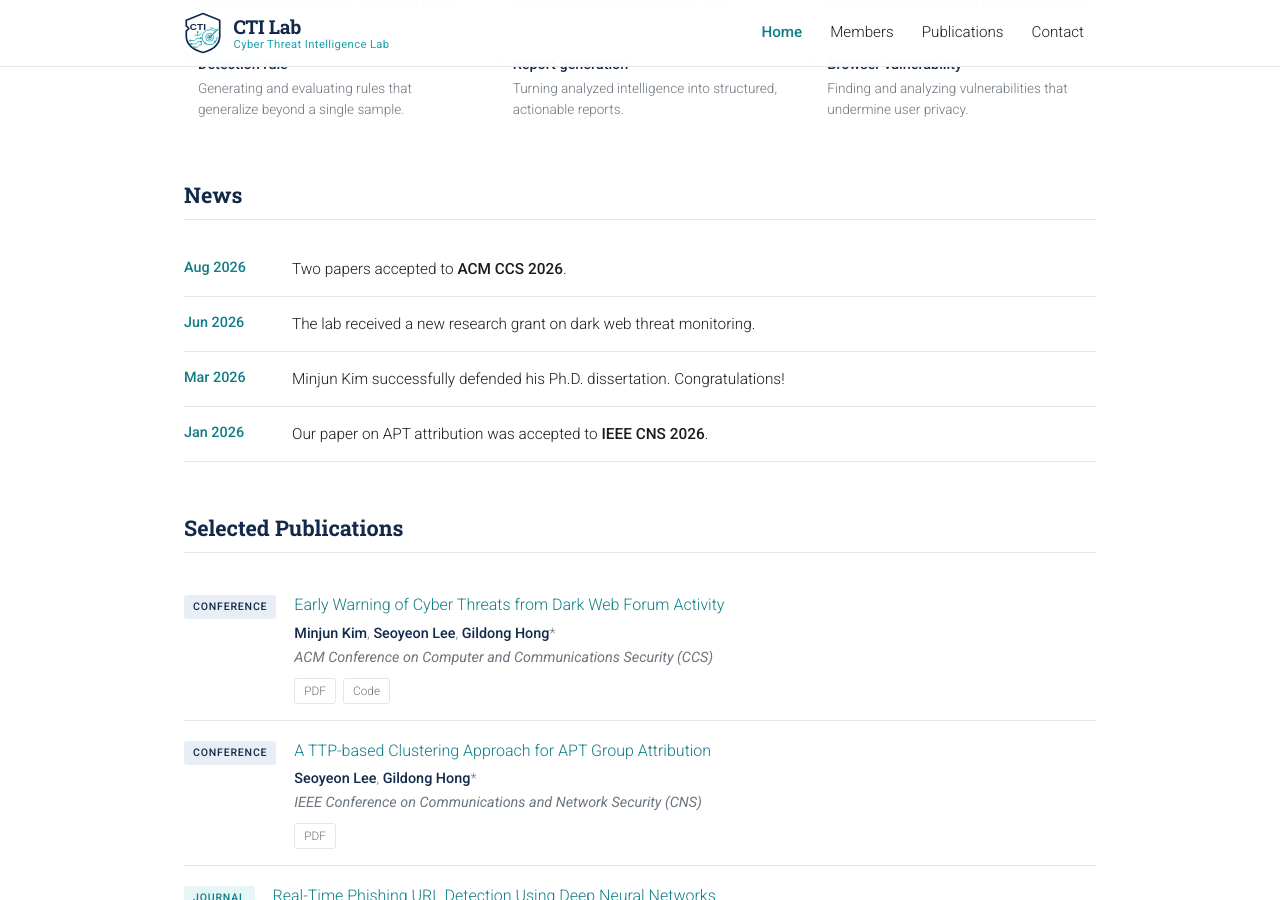
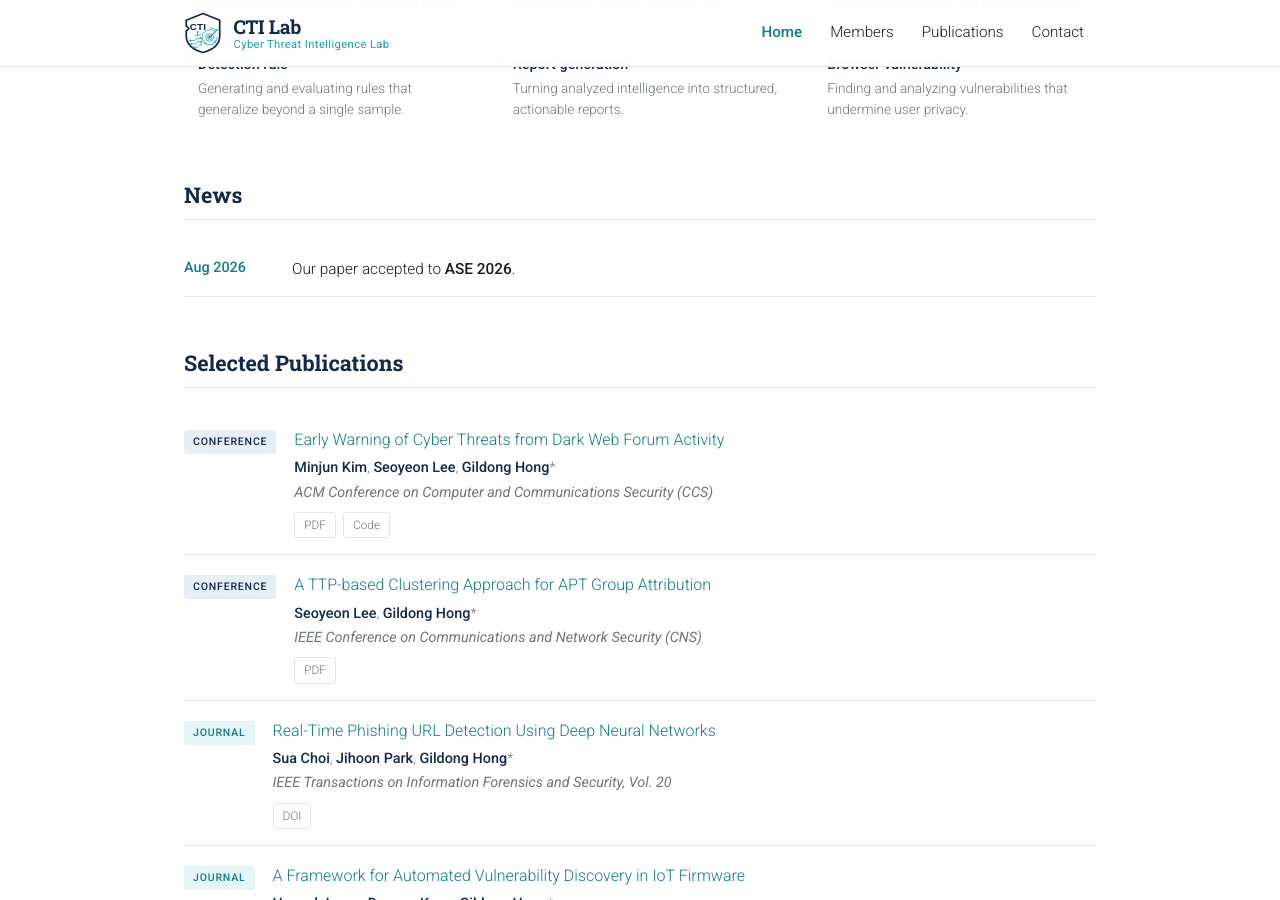
Before and after one commit to BJJINE/BJJINE.github.io, a Jekyll site: the page built from _pages/about.md, in a window 1280 px wide and 900 px high, scrolled down 776 px. Built offline with Jekyll 4.4.1, drawn with Linux system fonts in a browser that asks for light colours.

Commit message:
Update news.yml

```diff
--- a/_data/news.yml
+++ b/_data/news.yml
@@ -2,13 +2,13 @@
 # `date` is free text, so "Aug 2026" or "2026-08-01" both work.
 
 - date: "Aug 2026"
-  text: "Two papers accepted to **ACM CCS 2026**."
+  text: "Our paper accepted to **ASE 2026**."
 
-- date: "Jun 2026"
-  text: "The lab received a new research grant on dark web threat monitoring."
+# - date: "Jun 2026"
+#   text: "The lab received a new research grant on dark web threat monitoring."
 
-- date: "Mar 2026"
-  text: "Minjun Kim successfully defended his Ph.D. dissertation. Congratulations!"
+# - date: "Mar 2026"
+#   text: "Minjun Kim successfully defended his Ph.D. dissertation. Congratulations!"
 
-- date: "Jan 2026"
-  text: "Our paper on APT attribution was accepted to **IEEE CNS 2026**."
+# - date: "Jan 2026"
+#   text: "Our paper on APT attribution was accepted to **IEEE CNS 2026**."
```
